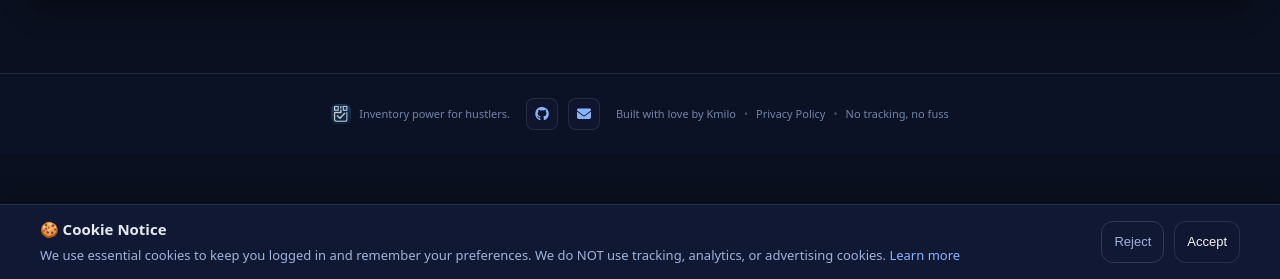
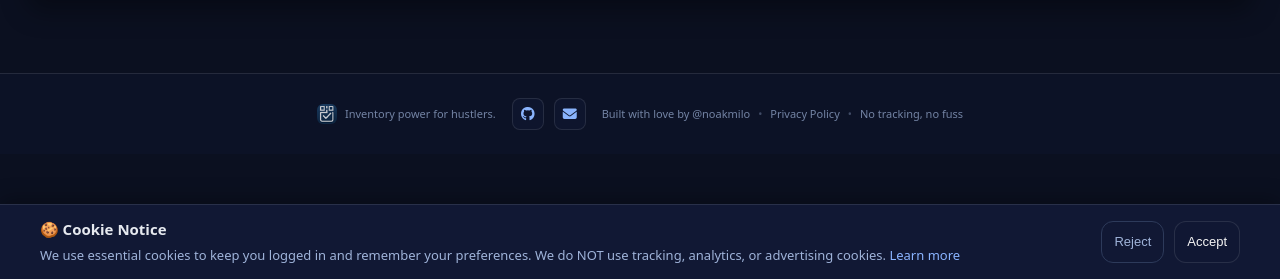
Before and after one commit to noakmilo/qventory, a Flask app: page /qr/batch in a window 1280 px wide. Shown: the part 521-800 px from the top of the page. Run offline with Flask 3, Linux system fonts and the light colour scheme; the visitor is signed in with stand-in values (Sample User, id 1); data comes from the database, SQL or seed files in the repository.

Commit message:
Update base.html

```diff
--- a/qventory/templates/base.html
+++ b/qventory/templates/base.html
@@ -74,7 +74,7 @@
         </a>
       </div>
       <div class="footer-meta">
-        <span>Built with love by Kmilo</span>
+        <span>Built with love by @noakmilo</span>
         <span class="footer-divider">•</span>
         <a href="{{ url_for('main.privacy_policy') }}" style="color:var(--sub);text-decoration:none;">Privacy Policy</a>
         <span class="footer-divider">•</span>
```
